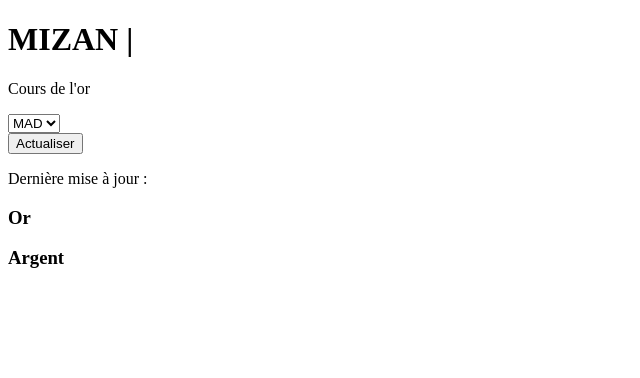
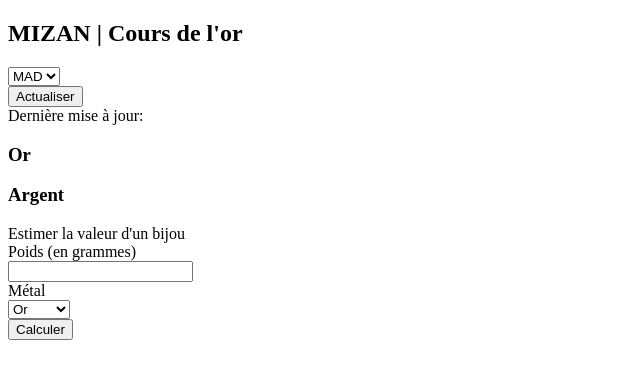
Before and after one commit to amajjoute/mizan, a plain HTML site: page index.html in a window 1280 px wide. Shown: the whole page, without its empty margins (0-640 px from the left). Drawn offline with Linux system fonts and the light colour scheme.

Commit message:
feat: structuring the second section in index

```diff
--- a/index.html
+++ b/index.html
@@ -10,10 +10,10 @@
 </head>
 <body>
     <header>
+        <nav>
             <div class="header">
                 <div class="title">
-                <h1>MIZAN   |   </h1>
-                <p>Cours de l'or</p>
+                    <h1>MIZAN   |   Cours de l'or</h1>
                 </div>
 
                 <div class="select-actualiser">
@@ -28,12 +28,13 @@
                     </div>
                 </div>
             </div>
+        </nav>
     </header>
 
     <main>
         <section>
             <div id="date-update" class="date-update">
-                <p>Dernière mise à jour : </p>
+                Dernière mise à jour:
             </div>
         </section>
 
@@ -65,7 +66,31 @@
             </div>
         </section>
 
-        <section></section>
+        <section>
+            <div class="title-estimer">Estimer la valeur d'un bijou</div>
+            <form id="form">
+                <div>
+                    <label for="poids" class="poids-label">Poids (en grammes)</label><br>
+                    <input type="number" name="poids" id="poids" class="poids">
+                </div>
+
+                <div>
+                    <label for="metal" class="metal-label">Métal</label><br>
+                    <select name="metal" id="metal" class="metal">
+                        <option value="or">Or</option>
+                        <option value="argent">Argent</option>
+                    </select>
+                </div>
+
+                <div>
+                    <button type="submit" class="submit-button">Calculer</button>
+                </div>
+            </form>
+            <div id="result" class="result"></div>
+        </section>
+
+        <section>
+        </section>
 
         <section></section>
     </main>
```
Lines whose indentation alone changed are shown as unchanged.
